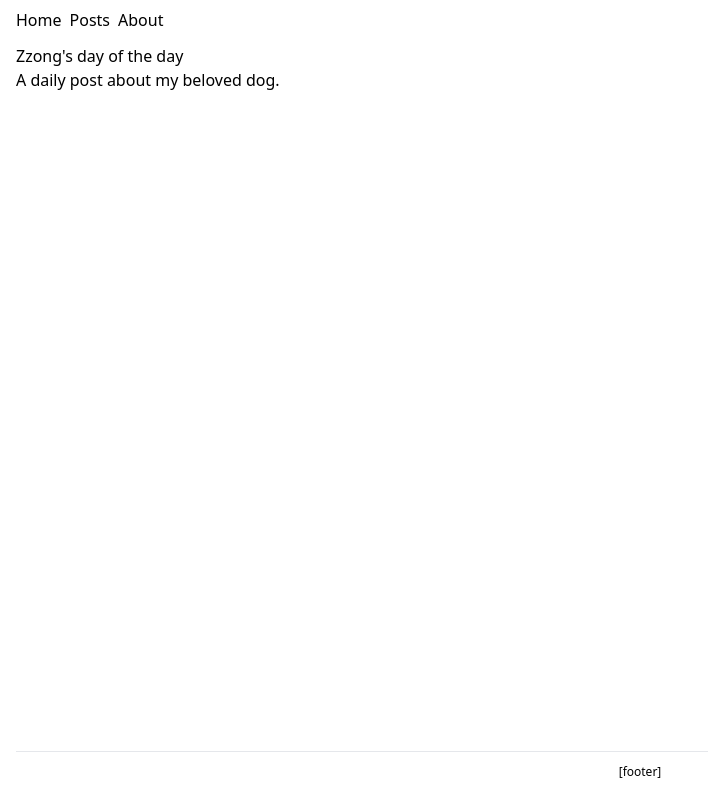
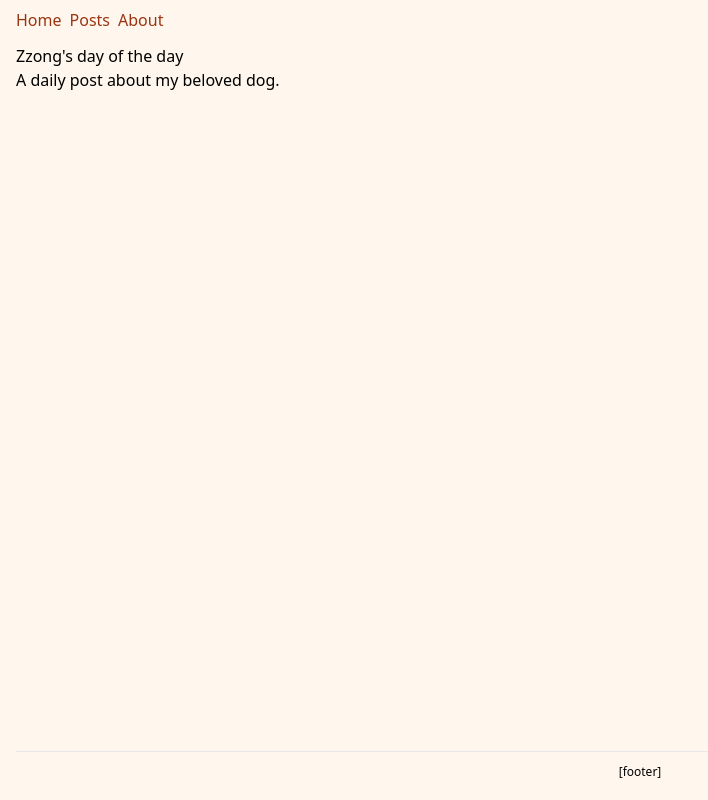
Before and after one commit to pouryourlove/next.js-project, a Next.js app: page / in a window 1280 px wide. Shown: the whole page, without its empty margins (0-708 px from the left). Built offline with nearby package versions, Linux system fonts and the light colour scheme.

Commit message:
created a new react component and added color

```diff
--- /dev/null
+++ b/app/components/NavBar.jsx
@@ -0,0 +1,29 @@
+import Link from "next/link";
+
+function NavBar() {
+  return (
+    <div>
+      <nav>
+        <ul className="flex gap-2">
+          <li>
+            <Link href="/" className="text-orange-800  hover:underline">
+              Home
+            </Link>
+          </li>
+          <li>
+            <Link href="/posts" className="text-orange-800 hover:underline">
+              Posts
+            </Link>
+          </li>
+          <li>
+            <Link href="/about" className="text-orange-800 hover:underline">
+              About
+            </Link>
+          </li>
+        </ul>
+      </nav>
+    </div>
+  );
+}
+
+export default NavBar;
--- a/app/layout.jsx
+++ b/app/layout.jsx
@@ -1,22 +1,12 @@
-import Link from "next/link";
+import NavBar from "./components/NavBar";
 import "./globals.css";
 
 export default function RootLayout({ children }) {
   return (
     <html lang="en">
-      <body className=" flex flex-col px-4 py-2 min-h-screen">
+      <body className=" bg-orange-50 flex flex-col px-4 py-2 min-h-screen">
         <header>
-          <ul className="flex gap-2">
-            <li>
-              <Link href="/">Home</Link>
-            </li>
-            <li>
-              <Link href="/posts">Posts</Link>
-            </li>
-            <li>
-              <Link href="/about">About</Link>
-            </li>
-          </ul>
+          <NavBar />
         </header>
         <main className="grow py-3">{children}</main>
         <footer className="border-t py-3 text-center text-xs">[footer]</footer>
```
